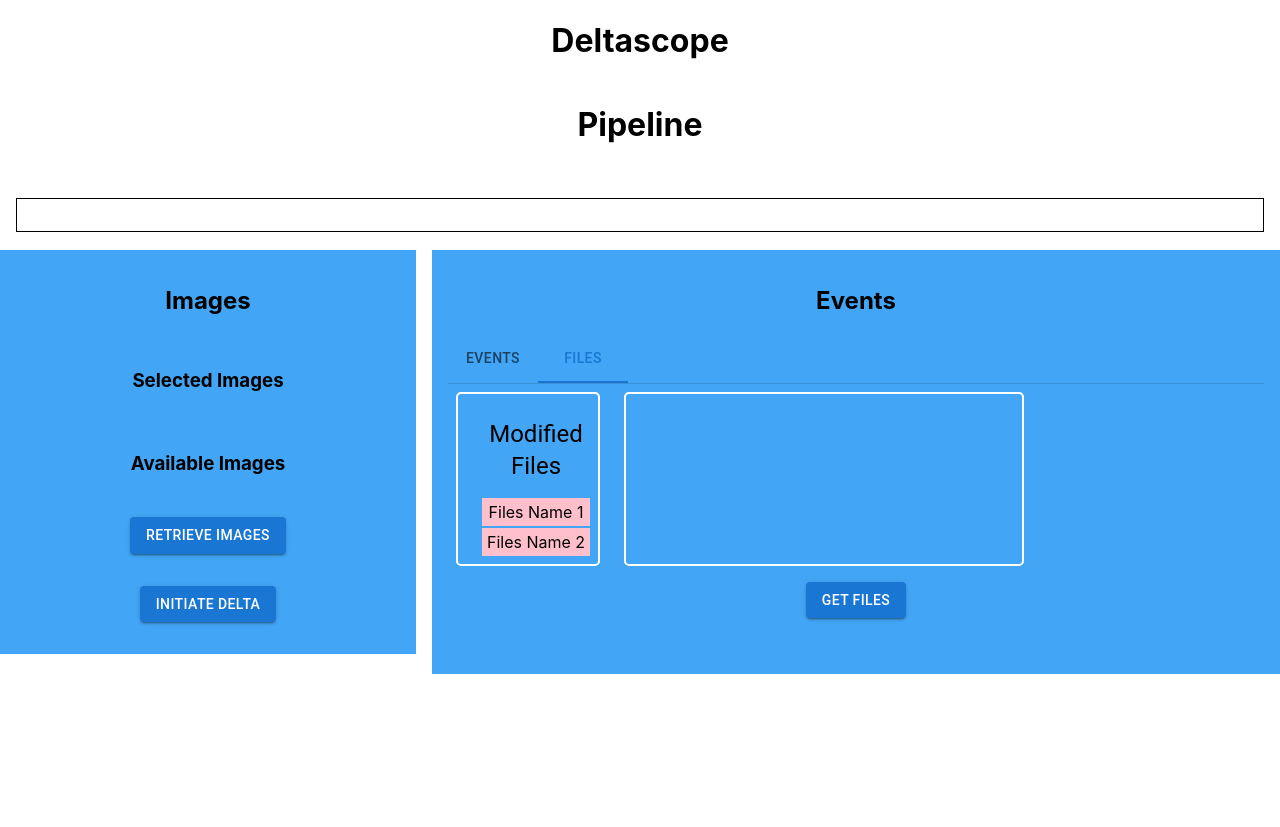
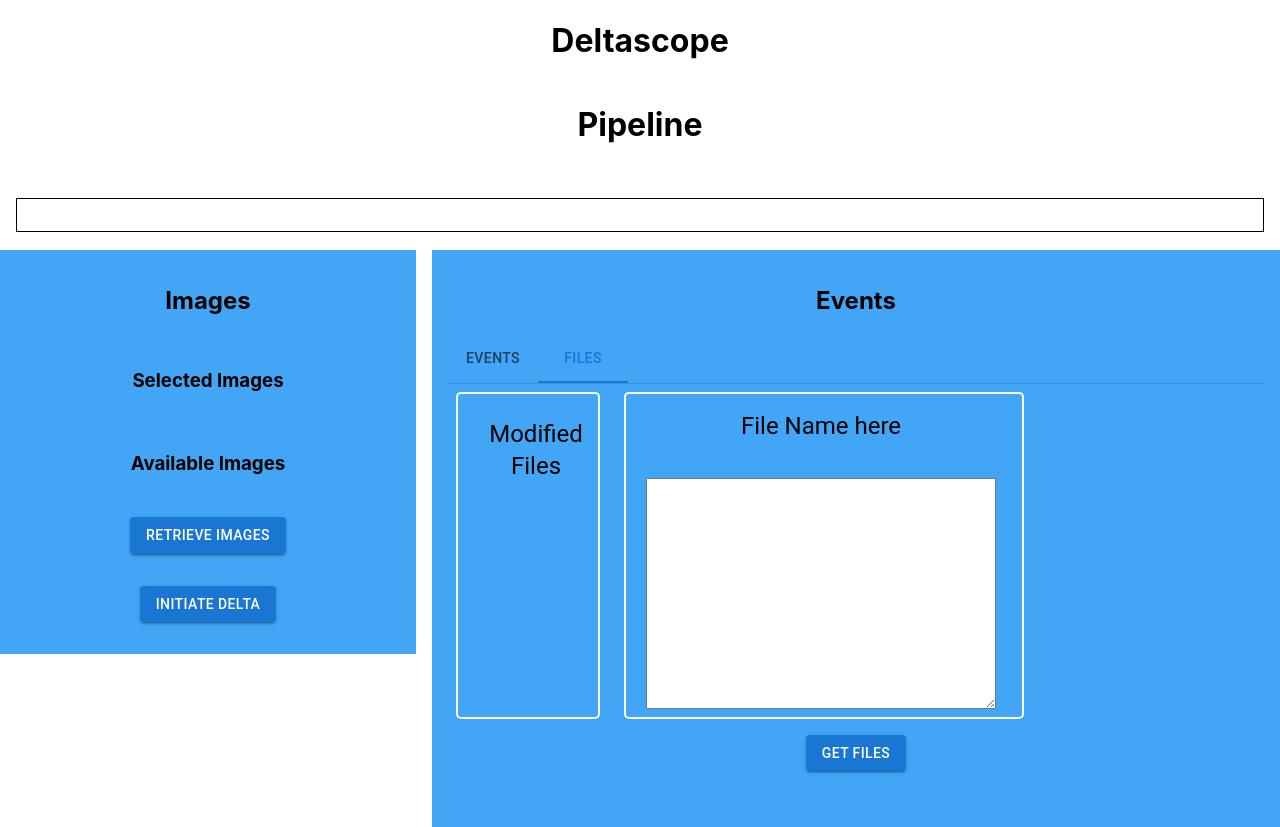
Before and after one commit to gaMingLT/deltascope, a Next.js app in the folder web/: page / in a window 1280 px wide. Both pictures are taken after a click on the tab "FILES". Before the commit the page ends 800 px from the top, so only its background shows below. Built offline with nearby package versions, Linux system fonts and the light colour scheme.

Commit message:
Selected diff files
- Display different files
- Selected different file to see changes - still need to tweak

```diff
--- a/web/src/components/DisplayEvents.tsx
+++ b/web/src/components/DisplayEvents.tsx
@@ -148,7 +148,7 @@
                   >
                     <Tab label="Delta's" value="0" />
                     <Tab label="Base Image" value="1" />
-                    <Tab label="New Image" value="2" />
+                    <Tab label="Next Image" value="2" />
                   </TabList>
                 </Box>
 
--- a/web/src/components/DisplayFiles.tsx
+++ b/web/src/components/DisplayFiles.tsx
@@ -11,6 +11,7 @@
   const [directoryPath, setDirectoryName] = useState<string>(directoryName)
   const [ErrorMessage, setDeltaError] = useState<string>("");
   const [displayError, setDisplayErrorMessage] = useState<boolean>(false);
+  const [loadedFileContent, setLoadedFileContent] = useState<Blob>();
 
   const baseToFile = (base: any): any => {
     console.log('Base: ', atob(base));
@@ -46,7 +47,11 @@
       });
   }
 
-
+  const loadFile = (e: any) => {
+    const fileName = e.target.getAttribute("data-name");
+    const fileContentString = new Blob(baseToFile(files[fileName]))
+    setLoadedFileContent(fileContentString)
+  }
 
 
   return(
@@ -59,26 +64,28 @@
           </Box>
         </Grid>
         <Grid item container spacing="2" direction="column">
-          <Grid item>
-            <Box bgcolor="pink" px={0.5} py={0.5} >
-              Files Name 1
-            </Box>
-          </Grid>
-          <Grid item>
-            <Box bgcolor="pink" px={0.5} py={0.5}>
-              Files Name 2
-            </Box>
-          </Grid>
+          {
+            Object.keys(files).map((key: string, index: number) => {
+              return (
+                <Grid item key={index} >
+                  <Box bgcolor="pink" px={0.5} py={0.5} onClick={loadFile} data-name={key} style={{ cursor: 'pointer' }} >
+                    {key}
+                  </Box>
+                </Grid>
+              )
+            })
+          }
         </Grid>
       </Grid>
       <Grid item container spacing={2}  xs={6} style={{ border: '2px solid white', borderRadius: '5px' }} >
-        {
+        {/* {
           Object.keys(files).map((key: string, index: number) => {
             return (
               <FileDisplay key={index} fileBlob={new Blob(baseToFile(files[key]))} />
             )
           })
-        }
+        } */}
+        <FileDisplay fileBlob={loadedFileContent} />
       </Grid>
       <Grid item container spacing={2} direction="column">
         <Grid item>
--- a/web/src/components/FileDisplay.tsx
+++ b/web/src/components/FileDisplay.tsx
@@ -1,15 +1,25 @@
 import { Box, Grid, TextareaAutosize, Typography } from "@mui/material";
 import Textarea from '@mui/joy/Textarea';
-import { useState } from "react";
+import { useEffect, useState } from "react";
 
-const FileDisplay = ({ fileBlob }: { fileBlob: Blob }) => {
+const FileDisplay = ({ fileBlob }: { fileBlob: Blob | undefined }) => {
   const [fileContent, setFileContent] = useState<string | ArrayBuffer | null>(
     ""
   );
+  const [fileSet, setFileSet] = useState<boolean>(false);
+
+  useEffect(() => {
+    console.log('On effect!')
+    if (!fileSet && fileBlob) {
+      console.log('Loading content of file')
+      loadFile()
+      setFileSet(true)
+    }
+  })
 
   const loadFile = () => {
     const reader = new FileReader();
-    console.log("Load file");
+    console.log("Reading file");
 
     reader.addEventListener(
       "load",
@@ -35,9 +45,10 @@
           </Box>
         </Grid>
         <Grid item>
-          <Box>
+          <Box padding={0.5} >
             <TextareaAutosize
-                minRows={5}
+                minRows={15}
+                style={{ width: 350 }}
                 onClick={loadFile}
                 value={fileContent?.toString()}
               />
```
